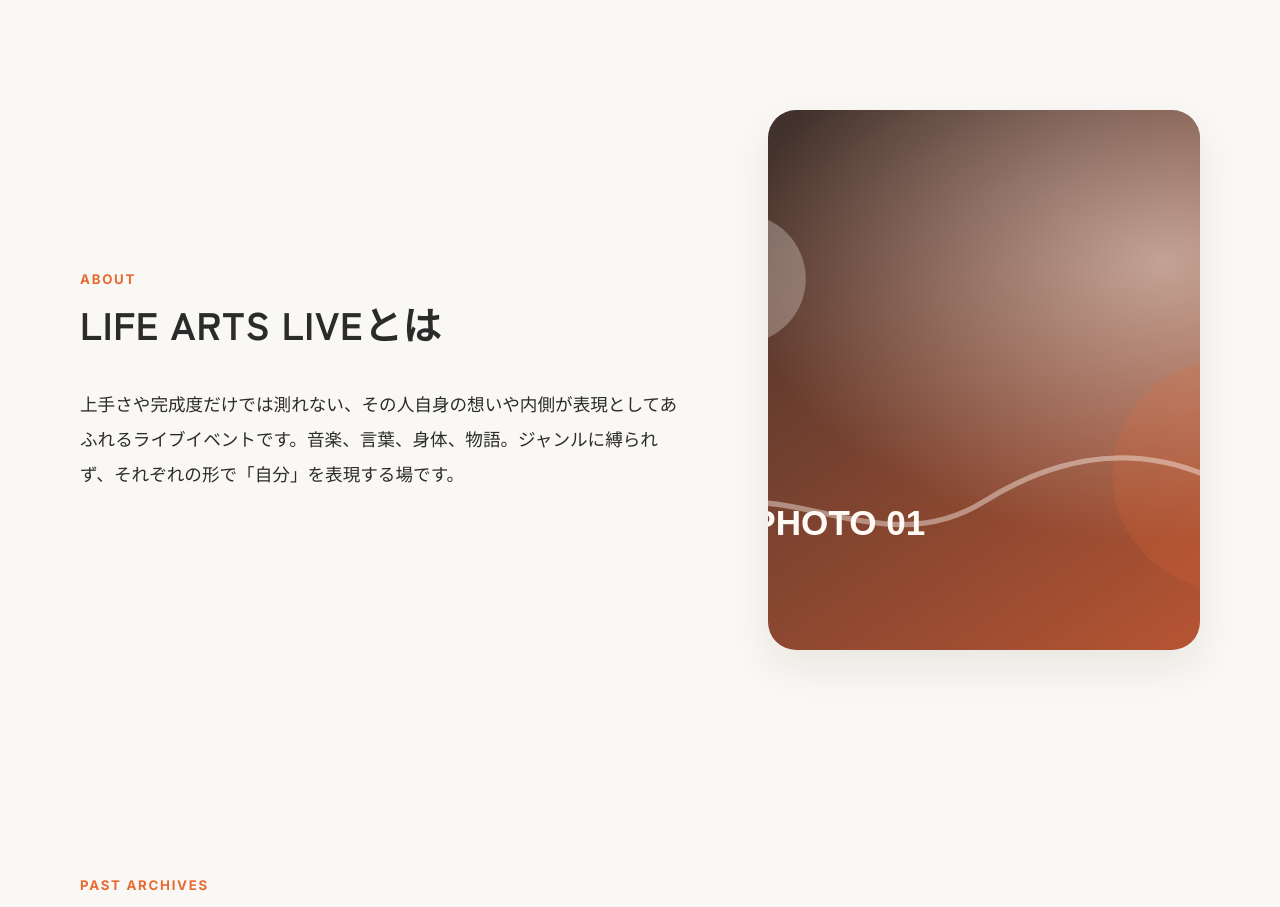
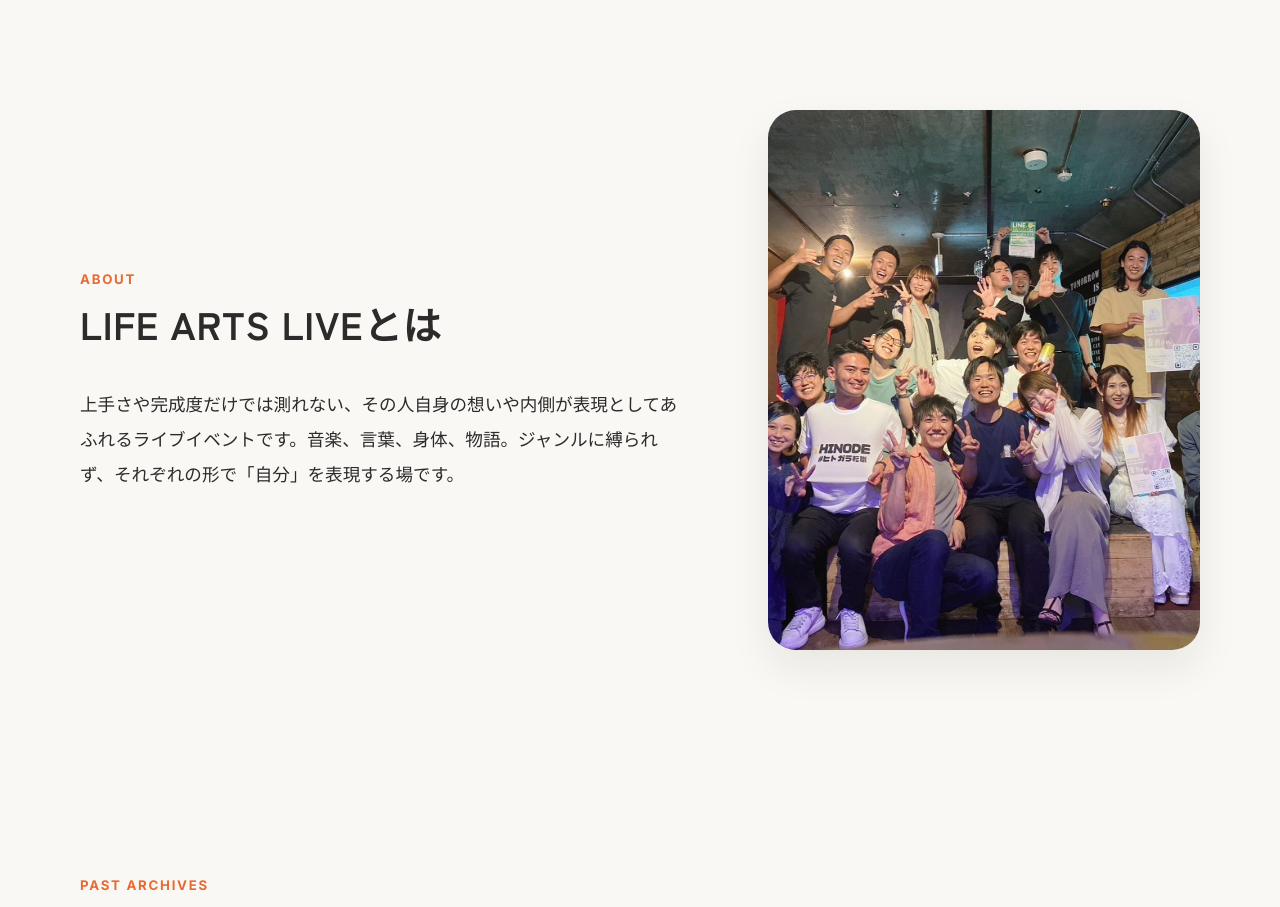
Before and after one commit to araragi0040-jpg/life-arts-live-museum, a Next.js app: page / in a window 1280 px wide. Shown: the part 802-1709 px from the top of the page. Built offline with nearby package versions, Linux system fonts and the light colour scheme; grey boxes are pictures that could not be loaded.

Commit message:
Update site.ts

```diff
--- a/src/data/site.ts
+++ b/src/data/site.ts
@@ -14,5 +14,5 @@ export const siteData = {
     "/images/hero/hero02.jpg",
     "/images/hero/hero03.jpg",
   ],
-  aboutImage: "/images/archive/09/photo01.svg",
+  aboutImage: "/images/hero/hero01.jpg",
 };
```
